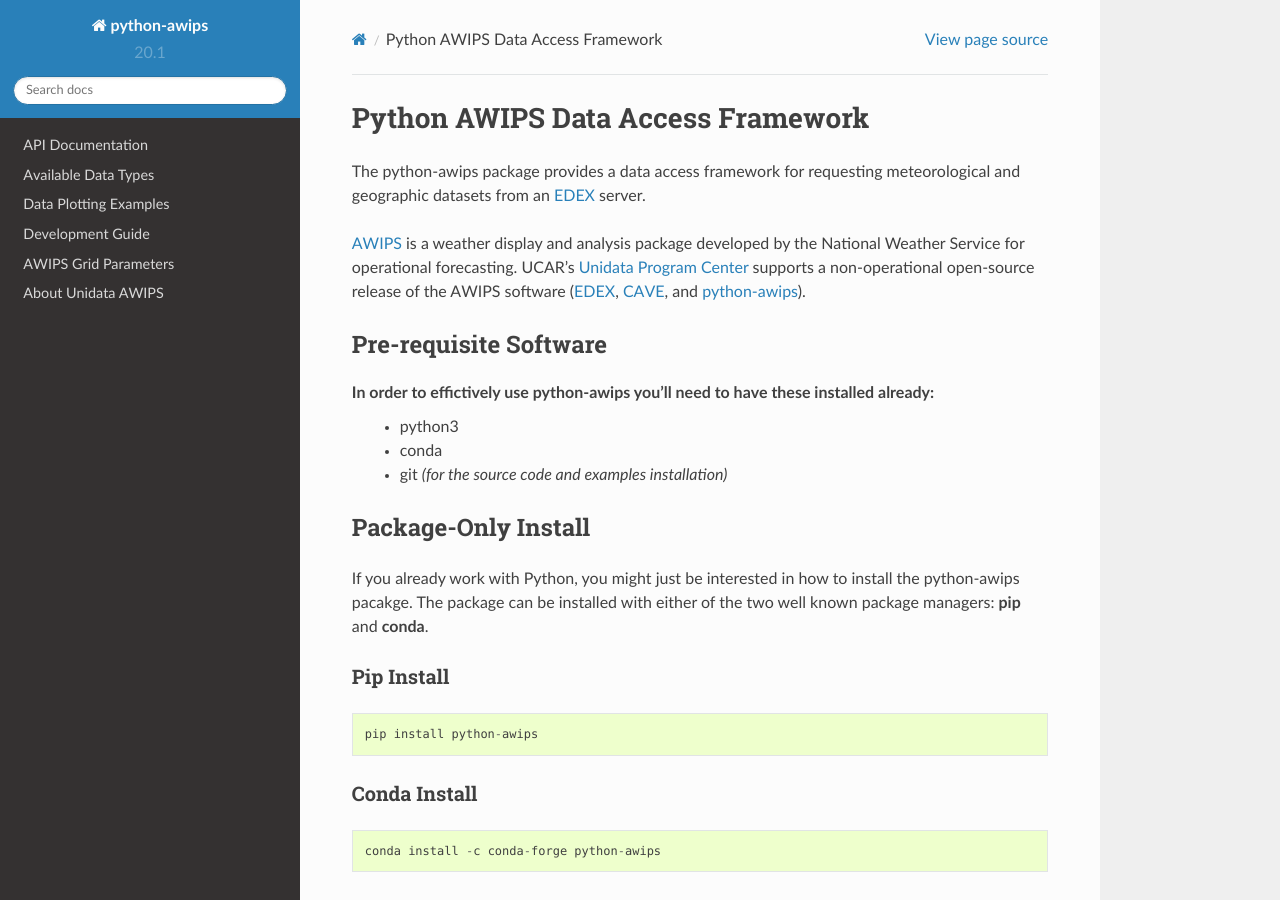
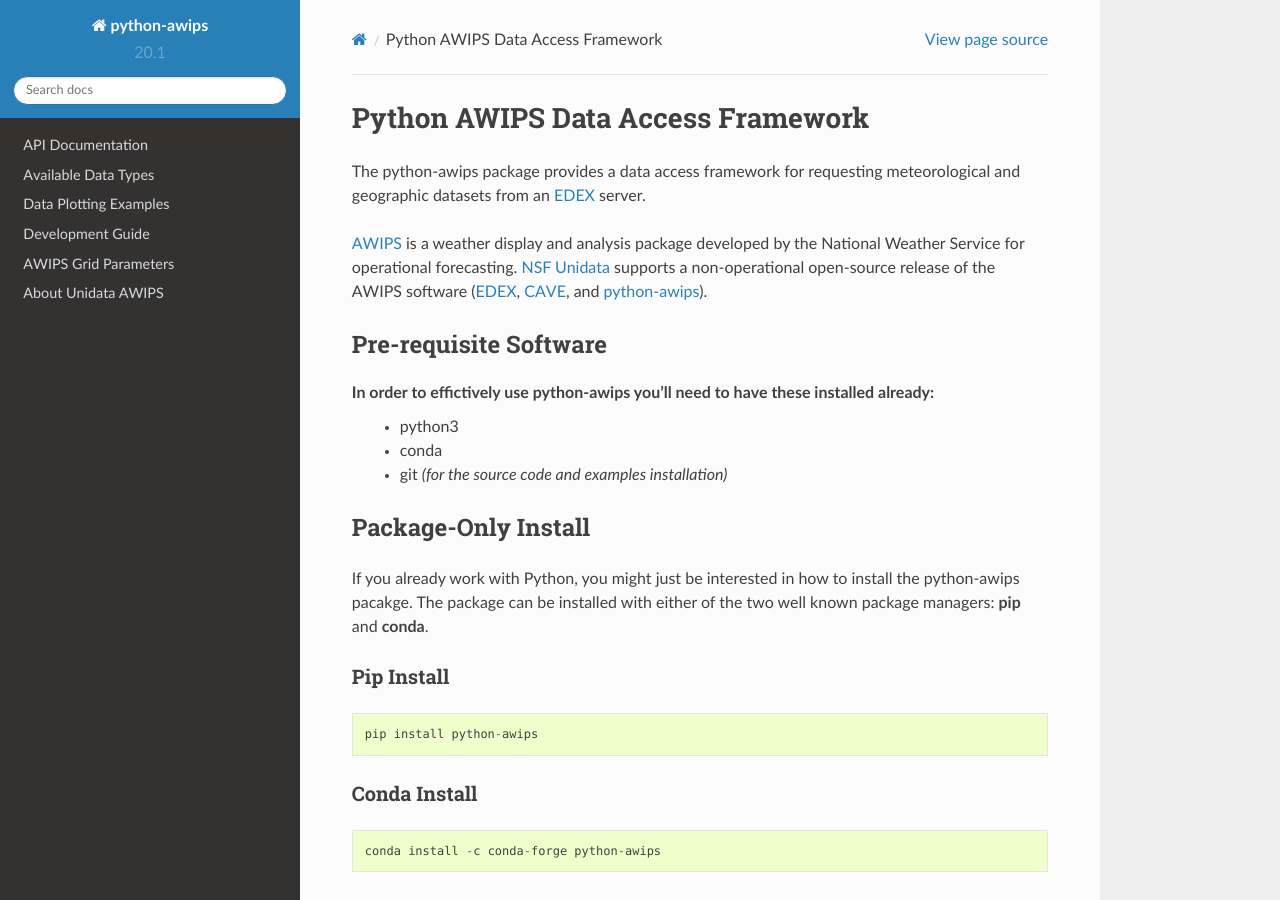
Before and after one commit to Unidata/python-awips, a Sphinx documentation site: the page built from docs/source/index.rst, in a window 1280 px wide and 900 px high. Built offline with Sphinx 7.4.7 and the Read the Docs theme 2.0.0, drawn with Linux system fonts in a browser that asks for light colours.

Commit message:
Change a reference for "NSF Unidata" on the main webpage

```diff
--- a/docs/source/index.rst
+++ b/docs/source/index.rst
@@ -4,7 +4,7 @@
 
 The python-awips package provides a data access framework for requesting meteorological and geographic datasets from an `EDEX <http://unidata.github.io/awips2/#edex>`_ server.
 
-`AWIPS <http://unidata.github.io/awips2>`_ is a weather display and analysis package developed by the National Weather Service for operational forecasting.  UCAR's `Unidata Program Center <http://www.unidata.ucar.edu/software/awips2/>`_ supports a non-operational open-source release of the AWIPS software (`EDEX <http://unidata.github.io/awips2/#edex>`_, `CAVE <http://unidata.github.io/awips2/#cave>`_, and `python-awips <https://github.com/Unidata/python-awips>`_).
+`AWIPS <http://unidata.github.io/awips2>`_ is a weather display and analysis package developed by the National Weather Service for operational forecasting. `NSF Unidata <http://www.unidata.ucar.edu/software/awips2/>`_ supports a non-operational open-source release of the AWIPS software (`EDEX <http://unidata.github.io/awips2/#edex>`_, `CAVE <http://unidata.github.io/awips2/#cave>`_, and `python-awips <https://github.com/Unidata/python-awips>`_).
 
 .. _Jupyter Notebook: http://nbviewer.jupyter.org/github/Unidata/python-awips/tree/master/examples/notebooks
 
```
